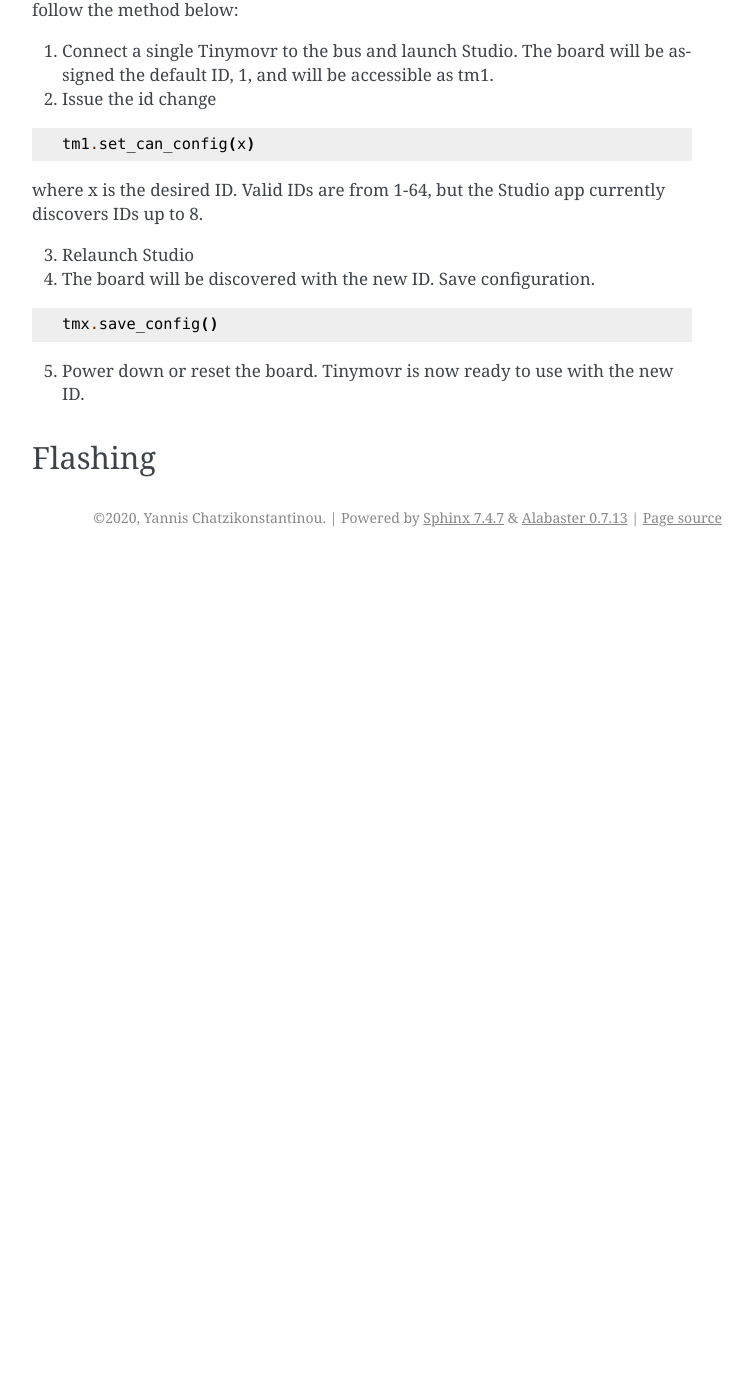
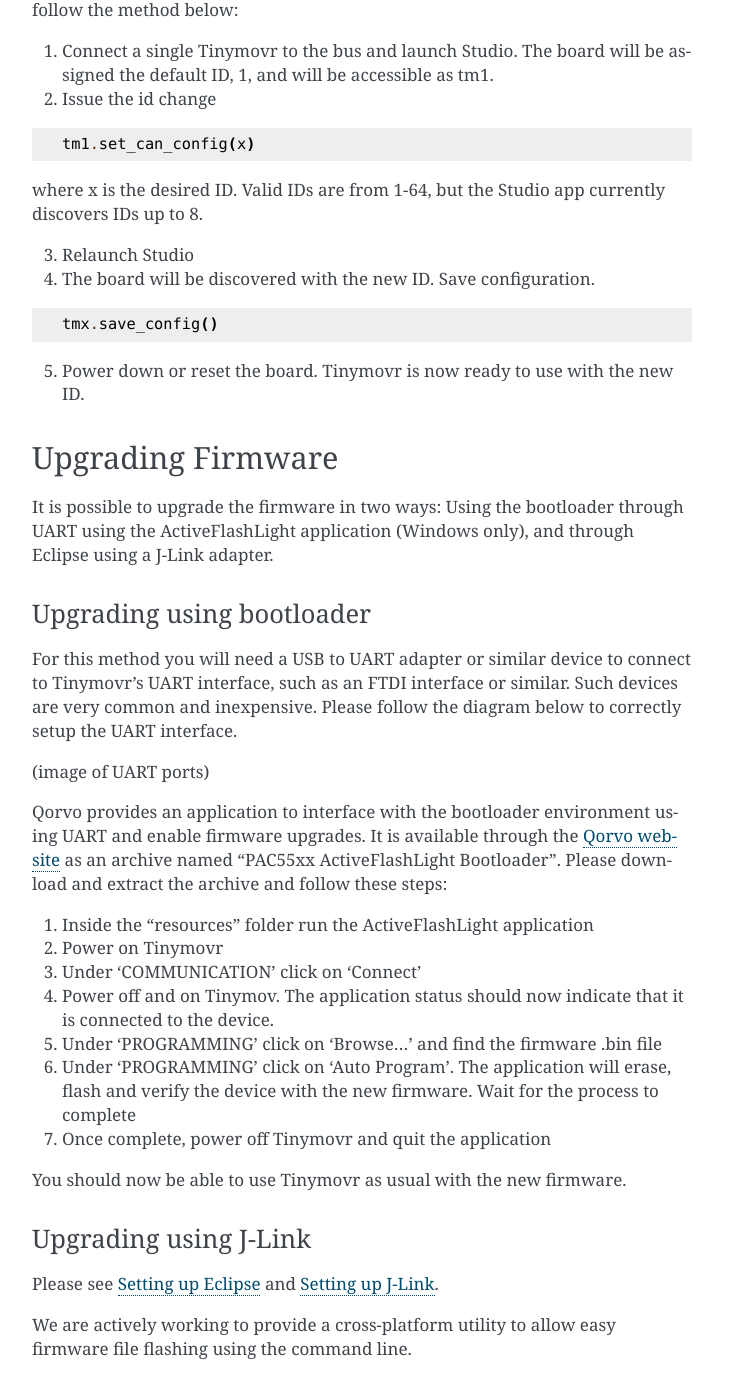
Before and after one commit to tinymovr/Tinymovr, a Sphinx documentation site: the page built from docs/studio/usage.rst, in a window 1280 px wide and 1400 px high, scrolled down 865 px. Shown: the whole window, without its empty margins (388-1140 px from the left). Built offline with Sphinx 7.4.7, drawn with Linux system fonts in a browser that asks for light colours; before the commit the page ends 1422 px from its top, so only the background shows below that; some of the changed text lies outside the part shown.

Commit message:
update firmware flashing procedure

```diff
--- a/docs/studio/usage.rst
+++ b/docs/studio/usage.rst
@@ -29,8 +29,6 @@
 
 Where x is the device ID. Full tab completion is available.
 
-
-
 Multiple Instances
 ##################
 
@@ -56,5 +54,35 @@
 
 5. Power down or reset the board. Tinymovr is now ready to use with the new ID.
 
-Flashing
-########
+Upgrading Firmware
+##################
+
+It is possible to upgrade the firmware in two ways: Using the bootloader through UART using the ActiveFlashLight application (Windows only), and through Eclipse using a J-Link adapter.
+
+Upgrading using bootloader
+**************************
+
+For this method you will need a USB to UART adapter or similar device to connect to Tinymovr's UART interface, such as an FTDI interface or similar. Such devices are very common and inexpensive. Please follow the diagram below to correctly setup the UART interface.
+
+(image of UART ports)
+
+Qorvo provides an application to interface with the bootloader environment using UART and enable firmware upgrades. It is available through the `Qorvo website <https://www.qorvo.com/products/p/PAC5527#evaluation-tools>`_ as an archive named "PAC55xx ActiveFlashLight Bootloader". Please download and extract the archive and follow these steps:
+
+1. Inside the "resources" folder run the ActiveFlashLight application
+2. Power on Tinymovr
+3. Under 'COMMUNICATION' click on 'Connect'
+4. Power off and on Tinymov. The application status should now indicate that it is connected to the device.
+5. Under 'PROGRAMMING' click on 'Browse...' and find the firmware .bin file
+6. Under 'PROGRAMMING' click on 'Auto Program'. The application will erase, flash and verify the device with the new firmware. Wait for the process to complete
+7. Once complete, power off Tinymovr and quit the application
+
+You should now be able to use Tinymovr as usual with the new firmware.
+
+
+Upgrading using J-Link
+**********************
+
+Please see :ref:`setting-up-eclipse` and :ref:`setting-up-jlink`.
+
+
+We are actively working to provide a cross-platform utility to allow easy firmware file flashing using the command line.
```
Also changed, not shown: docs/develop/guide.rst (+7 -3 lines).
